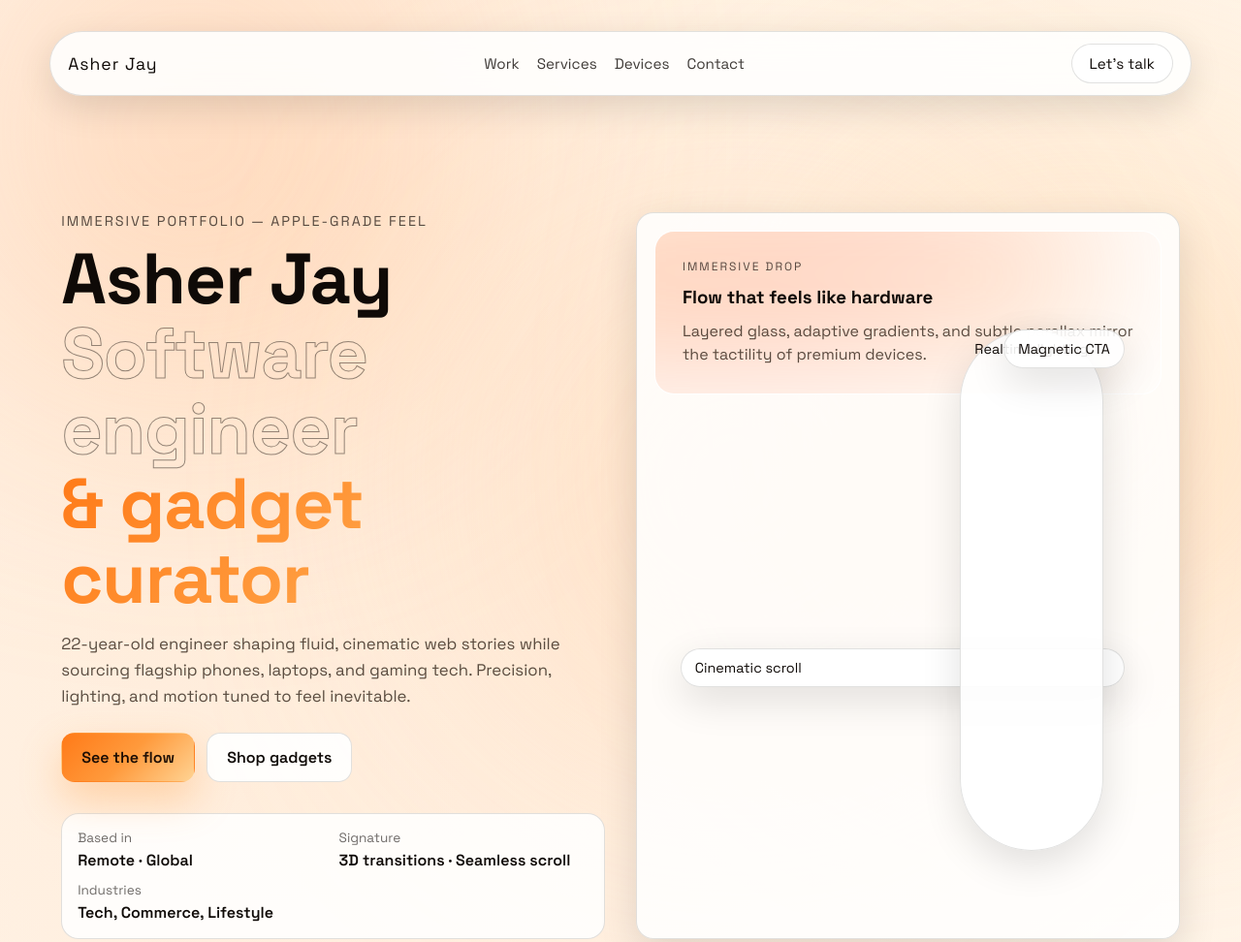
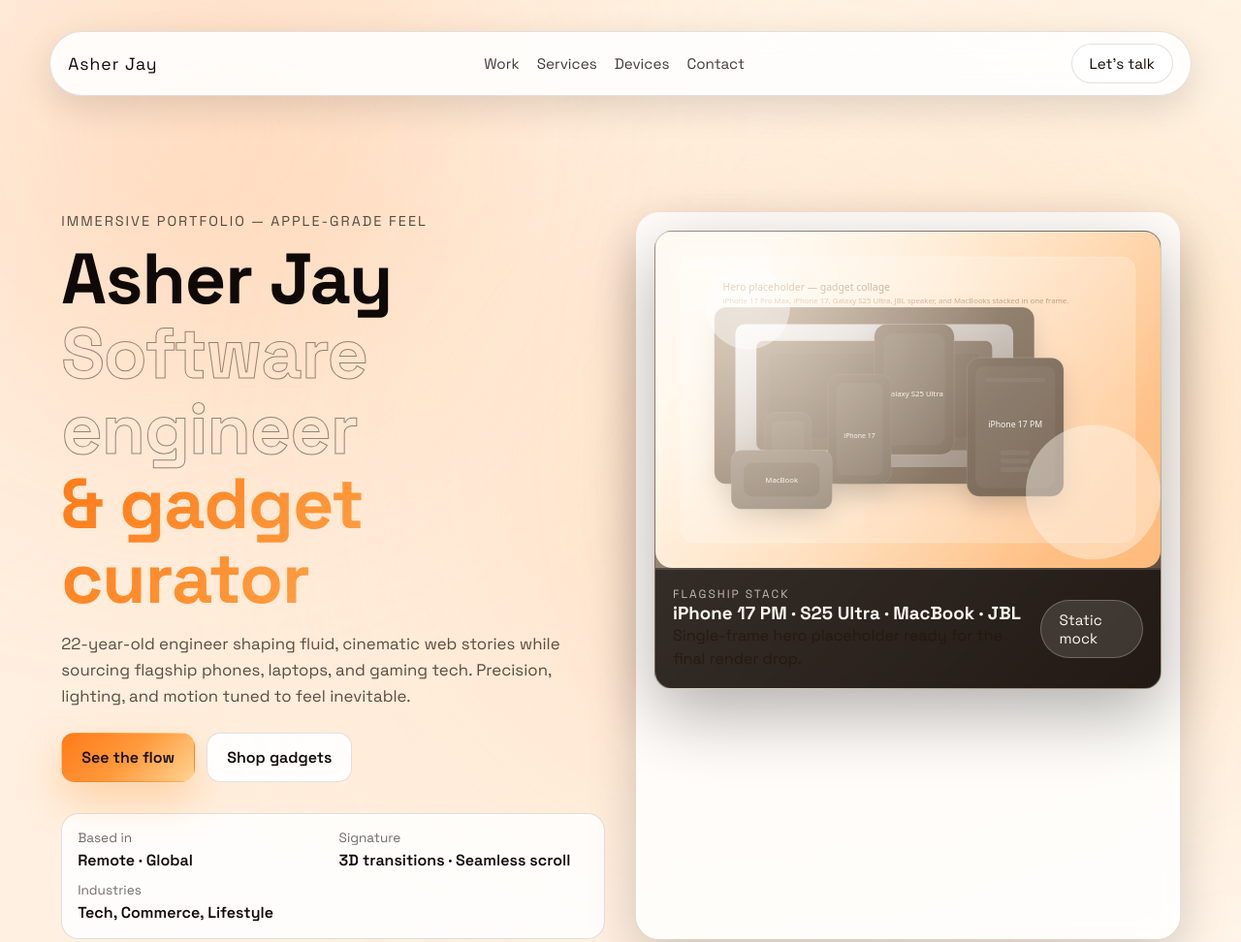
Before and after one commit to Levon-coder1/Portfolio, a plain HTML site: page index.html in a window 1280 px wide. Shown: the top 972 px of the page at 97% size. Drawn offline with Linux system fonts and the light colour scheme; a web font is replaced by a local one.

Commit message:
Replace hero stack with gadget collage placeholder

```diff
--- a/index.html
+++ b/index.html
@@ -62,20 +62,23 @@
           </div>
         </div>
         <div class="hero__visual" data-tilt>
-          <div class="hero__frame">
-            <div class="frame__glow"></div>
-            <div class="frame__content">
-              <p class="small">Immersive drop</p>
-              <h3>Flow that feels like hardware</h3>
-              <p class="muted">
-                Layered glass, adaptive gradients, and subtle parallax mirror the
-                tactility of premium devices.
-              </p>
+          <div class="gadget-frame">
+            <div class="gadget-frame__badge">Gadget drop</div>
+            <img
+              src="images/gadget-collage.svg"
+              alt="Collage of flagship gadgets: iPhone 17 Pro Max, iPhone 17, Galaxy S25 Ultra, JBL speaker, and MacBooks"
+              loading="lazy"
+              class="gadget-frame__image"
+            />
+            <div class="gadget-frame__footer">
+              <div>
+                <p class="small">Flagship stack</p>
+                <h3>iPhone 17 PM · S25 Ultra · MacBook · JBL</h3>
+                <p class="muted">Single-frame hero placeholder ready for the final render drop.</p>
+              </div>
+              <div class="pill mini translucent">Static mock</div>
             </div>
           </div>
-          <div class="floating-tag" data-depth="0.25">Cinematic scroll</div>
-          <div class="floating-tag" data-depth="0.45">Realtime lighting</div>
-          <div class="floating-tag" data-depth="0.65">Magnetic CTA</div>
         </div>
         <div class="scroll-indicator">Scroll to explore</div>
       </section>
--- a/script.js
+++ b/script.js
@@ -1,5 +1,4 @@
 const tiltElements = document.querySelectorAll('[data-tilt]');
-const parallaxItems = document.querySelectorAll('[data-depth]');
 const reveals = document.querySelectorAll('.reveal');
 
 function handleTilt(event) {
@@ -17,17 +16,6 @@ tiltElements.forEach((el) => {
   el.addEventListener('mousemove', handleTilt);
   el.addEventListener('mouseleave', resetTilt);
 });
-
-function parallax(event) {
-  parallaxItems.forEach((item) => {
-    const depth = parseFloat(item.dataset.depth) || 0.3;
-    const x = (event.clientX - window.innerWidth / 2) * depth * 0.02;
-    const y = (event.clientY - window.innerHeight / 2) * depth * 0.02;
-    item.style.transform = `translate3d(${x}px, ${y}px, 0)`;
-  });
-}
-
-document.addEventListener('mousemove', parallax);
 
 const observer = new IntersectionObserver(
   (entries) => {
--- a/styles.css
+++ b/styles.css
@@ -228,34 +228,60 @@ body {
 .hero__visual {
   position: relative;
   padding: 18px;
-  border-radius: var(--radius);
-  background: rgba(255, 255, 255, 0.86);
-  border: 1px solid var(--border);
-  overflow: hidden;
-  box-shadow: var(--shadow);
+  border-radius: 24px;
+  background: rgba(255, 255, 255, 0.85);
+  border: 1px solid rgba(255, 255, 255, 0.4);
+  box-shadow: 0 18px 50px rgba(0, 0, 0, 0.18);
+  backdrop-filter: blur(10px);
 }
 
-.hero__frame {
+.gadget-frame {
   position: relative;
-  padding: 28px;
-  border-radius: 20px;
-  background: rgba(255, 255, 255, 0.9);
-  border: 1px solid rgba(255, 255, 255, 0.24);
   overflow: hidden;
+  border-radius: 18px;
+  background: linear-gradient(135deg, rgba(255, 235, 212, 0.7), rgba(255, 204, 150, 0.3)),
+    radial-gradient(circle at 18% 15%, rgba(255, 255, 255, 0.6), transparent 45%),
+    #0e0a08;
+  border: 1px solid rgba(255, 255, 255, 0.16);
+  box-shadow: inset 0 1px 0 rgba(255, 255, 255, 0.35), 0 26px 70px rgba(0, 0, 0, 0.3);
 }
 
-.frame__glow {
+.gadget-frame__badge {
   position: absolute;
-  inset: -40% 10% 10% -30%;
-  background: var(--accent-2);
-  filter: blur(80px);
-  opacity: 0.45;
+  top: 14px;
+  left: 14px;
+  padding: 8px 12px;
+  border-radius: 999px;
+  font-size: 0.85rem;
+  background: rgba(255, 255, 255, 0.16);
+  color: #fdf7f2;
+  border: 1px solid rgba(255, 255, 255, 0.28);
+  backdrop-filter: blur(8px);
 }
 
-.frame__content {
-  position: relative;
-  display: grid;
-  gap: 12px;
+.gadget-frame__image {
+  display: block;
+  width: 100%;
+  height: auto;
+  mix-blend-mode: screen;
+}
+
+.gadget-frame__footer {
+  display: flex;
+  justify-content: space-between;
+  gap: 14px;
+  align-items: center;
+  padding: 18px;
+  background: rgba(12, 8, 7, 0.7);
+  color: #fdf7f2;
+  border-top: 1px solid rgba(255, 255, 255, 0.14);
+  box-shadow: inset 0 1px 0 rgba(255, 255, 255, 0.15);
+}
+
+.translucent {
+  background: rgba(255, 255, 255, 0.12);
+  border: 1px solid rgba(255, 255, 255, 0.24);
+  color: #fdf7f2;
 }
 
 .muted {
@@ -268,28 +294,6 @@ body {
   letter-spacing: 2px;
   font-size: 0.75rem;
   opacity: 0.7;
-}
-
-.floating-tag {
-  position: absolute;
-  padding: 10px 14px;
-  border-radius: 999px;
-  background: rgba(255, 255, 255, 0.9);
-  border: 1px solid var(--border);
-  font-size: 0.9rem;
-  top: 16%;
-  right: 10%;
-  box-shadow: var(--shadow);
-}
-
-.floating-tag:nth-of-type(2) {
-  top: 60%;
-  left: 8%;
-}
-
-.floating-tag:nth-of-type(3) {
-  bottom: 12%;
-  right: 14%;
 }
 
 .scroll-indicator {
```
Also changed, not shown: images/device-laptop.svg (added), images/device-phone.svg (added), images/device-tablet.svg (added), images/gadget-collage.svg (added).
